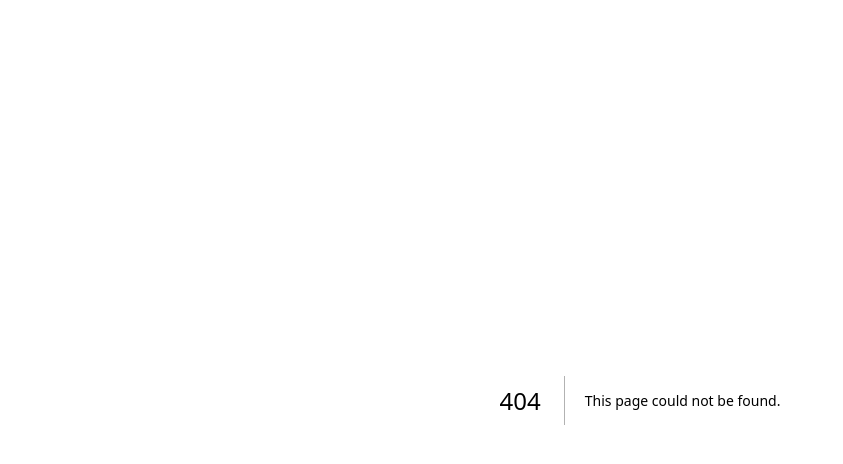
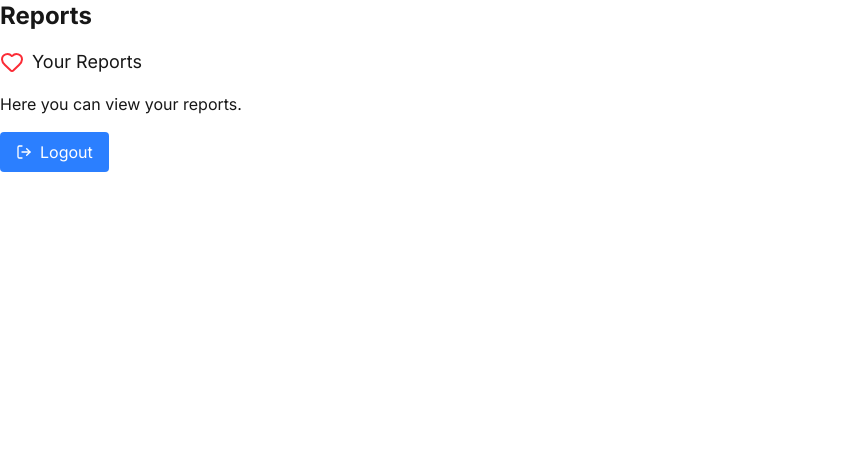
Before and after one commit to puranjayb/AWS-Potato, a Next.js app in the folder client/: page /reports in a window 1280 px wide. Before the commit this address had no page. Shown: the top 464 px of the page, without its empty margins (0-843 px from the left). Built offline with nearby package versions, Linux system fonts and the light colour scheme.

Commit message:
feat: Add Reports Page with logout functionality and basic layout

```diff
--- a/client/app/dashboard/page.tsx
+++ b/client/app/dashboard/page.tsx
@@ -15,6 +15,7 @@ import {
   TrendingUp
 } from 'lucide-react'
 import { useLogout } from '@/hooks/useAuth'
+import { useRouter } from 'next/navigation'
 
 interface FloatingElementProps {
   delay: number
@@ -45,6 +46,7 @@ interface DashboardFeature {
   buttonText: string
   buttonColor: string
   iconBg: string
+  onClick?: () => void
 }
 
 interface ActivityItem {
@@ -71,6 +73,7 @@ export default function DashboardPage(): JSX.Element {
   const [isVisible, setIsVisible] = useState<boolean>(false)
   const [mousePosition, setMousePosition] = useState<MousePosition>({ x: 0, y: 0 })
   const [isLoading, setIsLoading] = useState<boolean>(true)
+  const router = useRouter()
 
   useEffect((): (() => void) => {
     // Simulate auth check
@@ -187,7 +190,8 @@ export default function DashboardPage(): JSX.Element {
       description: 'Access and manage all your medical reports and test results.',
       buttonText: 'View Reports',
       buttonColor: 'from-green-500 to-emerald-600',
-      iconBg: 'from-green-500 to-emerald-600'
+      iconBg: 'from-green-500 to-emerald-600',
+      onClick: (): void => router.push('/reports')
     },
     {
       id: 'settings',
@@ -230,10 +234,6 @@ export default function DashboardPage(): JSX.Element {
 
   const handleLogout = (): void => {
     logout()
-  }
-
-  const handleFeatureClick = (featureId: string): void => {
-    console.log(`Navigating to ${featureId}`)
   }
 
   if (isLoading || !isAuthenticated) {
@@ -377,7 +377,7 @@ export default function DashboardPage(): JSX.Element {
               key={feature.id}
               className="group relative p-6 rounded-2xl backdrop-blur-lg bg-white/10 border border-white/20 hover:bg-white/15 transition-all duration-300 hover:scale-105 hover:shadow-2xl cursor-pointer"
               style={{ animationDelay: `${800 + index * 100}ms` }}
-              onClick={(): void => handleFeatureClick(feature.id)}
+              onClick={() => feature.onClick ? feature.onClick() : console.log(`Navigating to ${feature.id}`) }
             >
               <div className="absolute inset-0 bg-gradient-to-r from-white/5 to-white/10 rounded-2xl opacity-0 group-hover:opacity-100 transition-opacity duration-300" />
 
@@ -400,7 +400,6 @@ export default function DashboardPage(): JSX.Element {
                 </p>
                 <button
                   className={`w-full py-3 text-white rounded-lg bg-gradient-to-r ${feature.buttonColor} hover:shadow-lg transition-all duration-300 hover:scale-105 transform font-medium`}
-                  type="button"
                 >
                   {feature.buttonText}
                 </button>
--- /dev/null
+++ b/client/app/reports/page.tsx
@@ -0,0 +1,30 @@
+'use client'
+import { Heart, LogOut } from 'lucide-react'
+import React from 'react'
+
+const ReportsPage = () => {
+  const handleLogout = () => {
+    // Logic for logging out the user
+    console.log('Logging out...')
+  }
+
+  return (
+    <div>
+      <h1 className="text-2xl font-bold mb-4">Reports</h1>
+      <div className="flex items-center space-x-2 mb-4">
+        <Heart className="w-6 h-6 text-red-500" />
+        <span className="text-lg">Your Reports</span>
+      </div>
+      <p className="mb-4">Here you can view your reports.</p>
+      <button
+        onClick={handleLogout}
+        className="flex items-center px-4 py-2 bg-blue-500 text-white rounded hover:bg-blue-600"
+      >
+        <LogOut className="w-4 h-4 mr-2" />
+        Logout
+      </button>
+    </div>
+  )
+}
+
+export default ReportsPage
```
